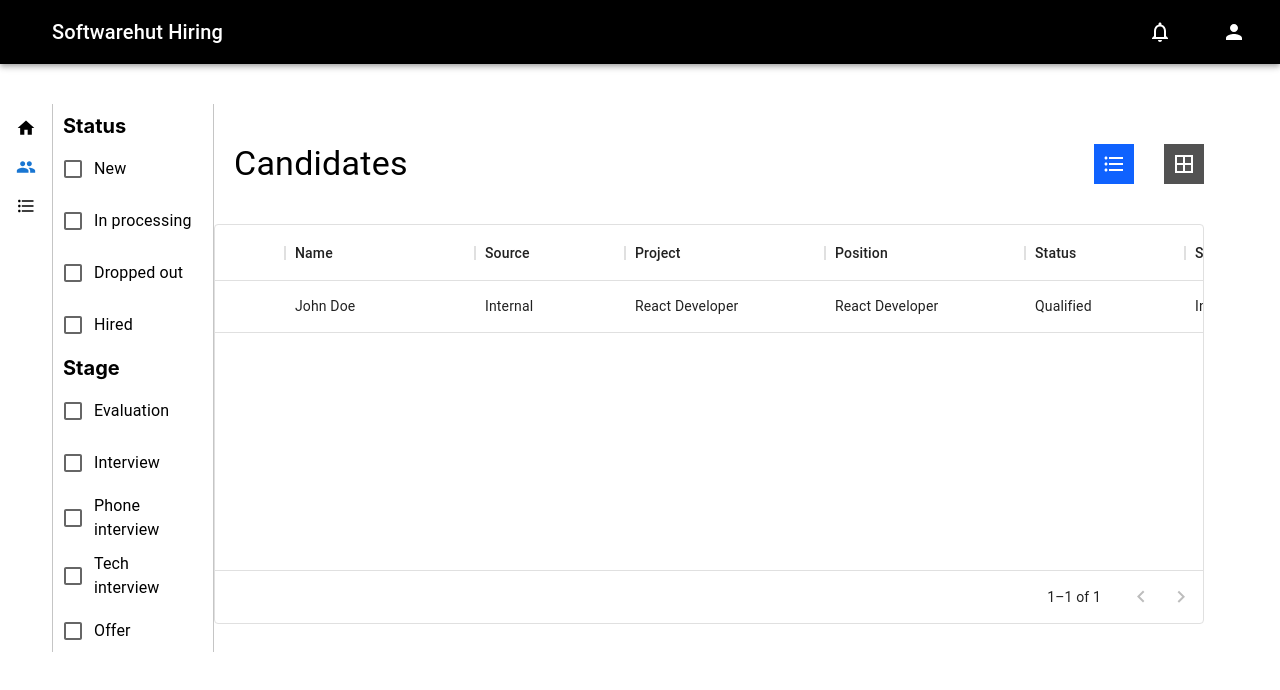
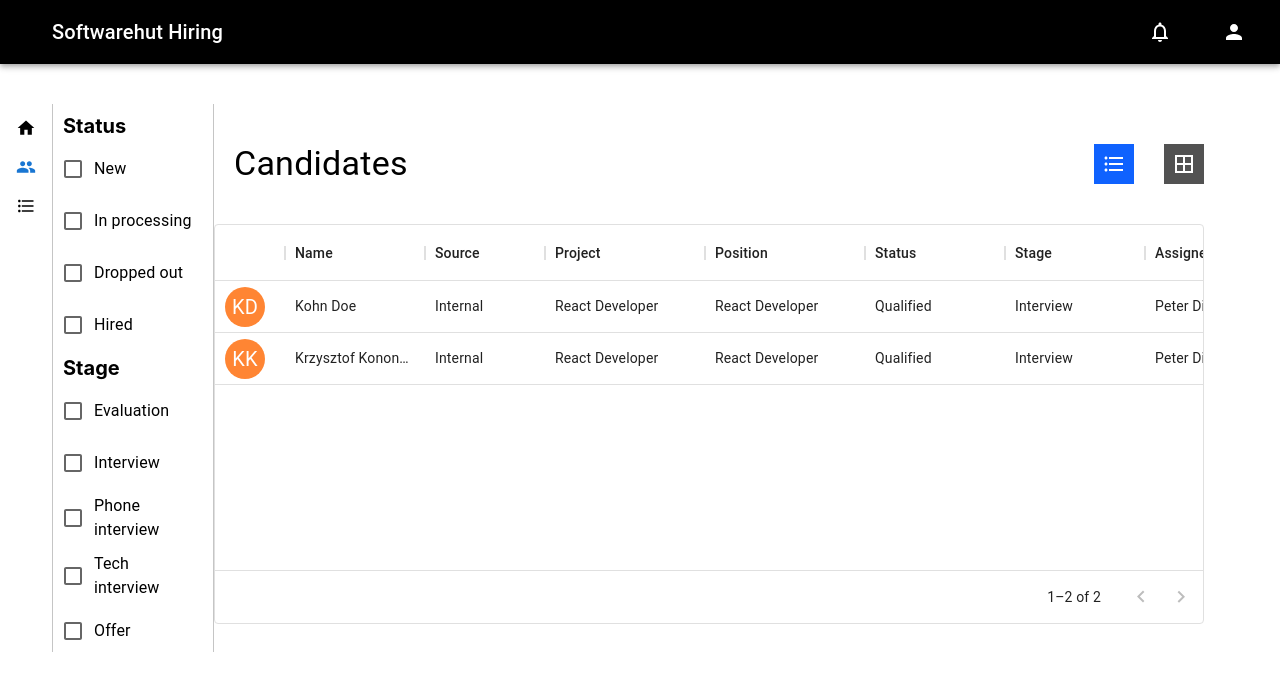
Before and after one commit to softwarehutpl/HeRo-frontend-2, a React (Create React App) app: page /candidates in a window 1280 px wide. Shown: the top 690 px of the page. Built offline with nearby package versions, Linux system fonts and the light colour scheme.

Commit message:
fix table

```diff
--- a/src/modules/common/components/avatars/CustomAvatar.tsx
+++ b/src/modules/common/components/avatars/CustomAvatar.tsx
@@ -2,10 +2,9 @@ import * as React from 'react';
 import Avatar from '@mui/material/Avatar';
 
 
-
-
 export default function CustomAvatar({ name }: {
   name: string;
+  id?: string;
 }) {
 
   function stringAvatar(name: string) {
--- a/src/modules/common/components/table/CustomTable.tsx
+++ b/src/modules/common/components/table/CustomTable.tsx
@@ -9,24 +9,35 @@ const columns: GridColDef[] = [
     width: 70,
     sortable: false,
     filterable: false,
+    renderCell: (props) => {
+      return <CustomAvatar name={props.row.name} />;
+    },
   },
-  { field: 'name', headerName: 'Name', width: 190 },
-  { field: 'source', headerName: 'Source', width: 150 },
-  { field: 'project', headerName: 'Project', width: 200 },
-  { field: 'position', headerName: 'Position', width: 200 },
-  { field: 'status', headerName: 'Status', width: 160 },
-  { field: 'stage', headerName: 'Stage', width: 160 },
-  { field: 'assignee', headerName: 'Assignee', width: 160 },
-  { field: 'profile', headerName: 'Profile', width: 160 },
+  { field: 'name', headerName: 'Name', width: 140 },
+  { field: 'source', headerName: 'Source', width: 120 },
+  { field: 'project', headerName: 'Project', width: 160 },
+  { field: 'position', headerName: 'Position', width: 160 },
+  { field: 'status', headerName: 'Status', width: 140 },
+  { field: 'stage', headerName: 'Stage', width: 140 },
+  { field: 'assignee', headerName: 'Assignee', width: 140 },
+  { field: 'profile', headerName: 'Profile', width: 110 },
 ];
 
 const owndata = [
   {
     id: '1',
-    renderCell: () => {
-      return <CustomAvatar name={"John Doe"} />;
-    },
-    name: 'John Doe',
+    name: 'Kohn Doe',
+    source: 'Internal',
+    project: 'React Developer',
+    position: 'React Developer',
+    status: 'Qualified',
+    stage: 'Interview',
+    assignee: 'Peter Ditter',
+    profile: 'see Profile',
+  },
+  {
+    id: '2',
+    name: 'Krzysztof Kononowicz',
     source: 'Internal',
     project: 'React Developer',
     position: 'React Developer',
```
